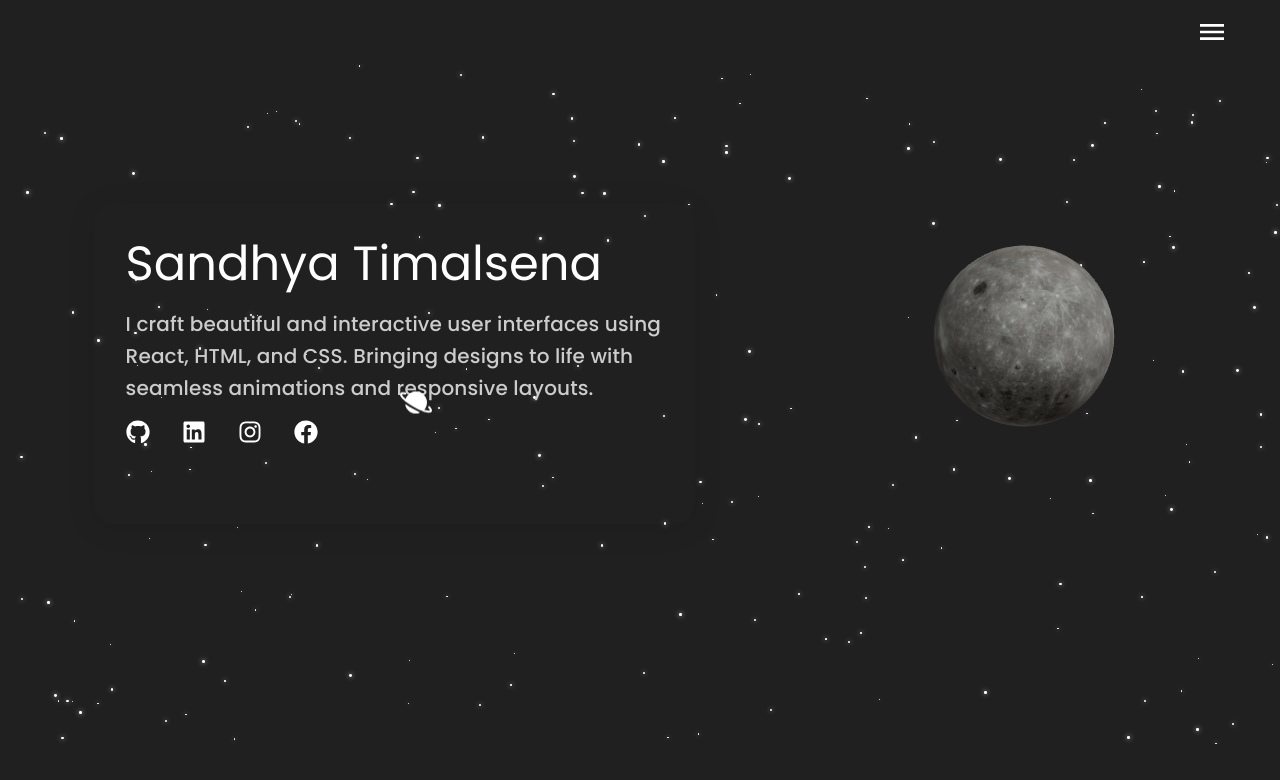
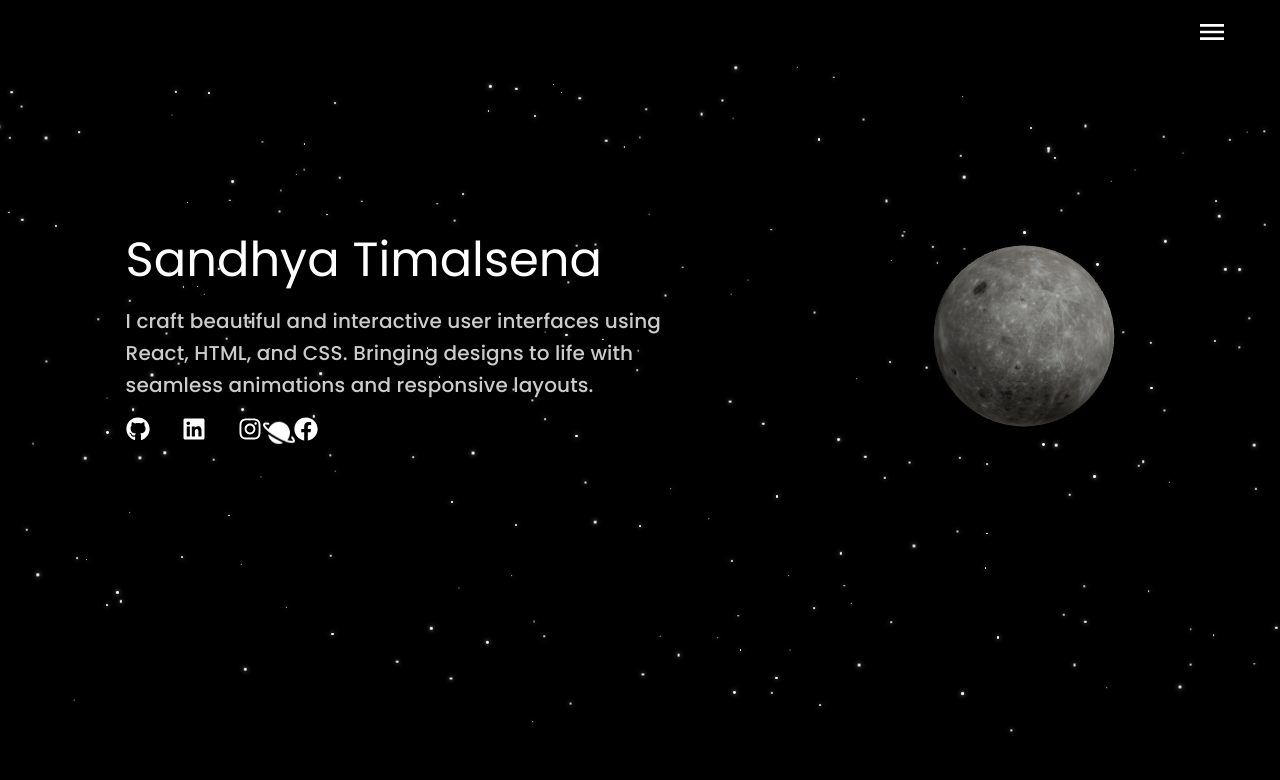
Before and after one commit to sandhya2345/React-Portfolio, a React (Create React App) app: page / in a window 1280 px wide. Shown: the top 780 px of the page. Built offline with nearby package versions, Linux system fonts and the light colour scheme.

Commit message:
Initial commit

```diff
--- a/public/index.html
+++ b/public/index.html
@@ -11,12 +11,12 @@
     />
     <link rel="apple-touch-icon" href="%PUBLIC_URL%/logo192.png" />
     <link href="https://fonts.googleapis.com/css2?family=Poppins:wght@300;400;500;600;700&display=swap" rel="stylesheet">
-    <link
+    <!-- <link
   href="https://cdn.jsdelivr.net/npm/bootstrap@5.3.0-alpha1/dist/css/bootstrap.min.css"
   rel="stylesheet"
   integrity="sha384-GLhlTQ8iRABdZLl6O3oVMWSktQOp6b7In1Zl3/Jr59b6EGGoI1MXJfIj4xS1w5nIl"
   crossorigin="anonymous"
-/>
+/> -->
 
 
     <link rel="manifest" href="%PUBLIC_URL%/manifest.json" />
--- a/src/App.js
+++ b/src/App.js
@@ -6,7 +6,6 @@ import About from './pages/About';
 import Projects from './pages/Projects';
 import Contact from './pages/Contact';
 import './index.css';
-
 
 function App() {
   return (
--- a/src/index.css
+++ b/src/index.css
@@ -15,6 +15,6 @@ html, body {
   padding: 0;
   width: 100%;
   height: 100%;
-  background-color: #202020;
+  background-color:#000;
   overflow-x: hidden;
 }
--- a/src/pages/About.js
+++ b/src/pages/About.js
@@ -108,14 +108,14 @@ const About = () => {
           sx={{
             width: isVisible ? '400px' : '100px',
             height: isVisible ? '70%' : '50px',
-            backgroundColor: '#202020',
+            backgroundColor: '#000',
             borderRadius: '8px',
             display: {xs:'none', md:'flex'},
             alignItems: 'center',
             justifyContent: 'center',
             marginTop: 8,
             boxShadow: '12px 12px  12px #8689cd',
-            animation: `${animatedBox} 1s ease-out forwards`,
+            animation: `${animatedBox} 1.5s ease-out forwards`,
             padding: 2,
             gap: 2,
           }}
@@ -232,7 +232,7 @@ const About = () => {
                   alignItems: 'center',
                   justifyContent: 'center',
                   padding: '16px',
-                  backgroundColor: '#2C2C34',
+                  backgroundColor: '#000',
                   borderRadius: '8px',
                   boxShadow: '0 4px 8px rgba(0, 0, 0, 0.2)',
                   transition: 'transform 0.3s, box-shadow 0.3s',
--- a/src/pages/Contact.js
+++ b/src/pages/Contact.js
@@ -30,7 +30,7 @@ const Contact = () => {
 `;
 
   return (
-    <Container maxWidth="lg"  sx={{ backgroundColor: '#202020', padding: '50px',  }}>
+    <Container maxWidth="lg"  sx={{ backgroundColor: '#000', padding: '50px',  }}>
       <Box sx={{ display: 'flex', flexDirection: { xs: 'column', md: 'row' }, alignItems: 'flex-start', gap: 4, marginBottom: 4, fontFamily:'Poppins',  animation: `${fadeInUp} 1.5s ease-out`,
               animationDelay: isVisible ? '0s' : '0s',
               animationFillMode: 'forwards' }}>
--- a/src/pages/Home.js
+++ b/src/pages/Home.js
@@ -44,12 +44,19 @@ const Home = () => {
       const top = Math.random() * 100;
       const left = Math.random() * 100;
       const size = Math.random() * 2 + 1;
-      stars.push({ top, left, size });
+      const duration = Math.random() * 10 + 20;
+      const delay = Math.random() * 5;
+      stars.push({ top, left, size, duration, delay });
     }
     return stars;
   };
 
-  const stars = createRandomStars(200);
+  const stars = createRandomStars(250);
+
+  const moveStar = keyframes`
+  0% { transform: translateY(0px) translateX(0px); }
+  100% { transform: translateY(-100px) translateX(-100px);
+`;
 
   const saturn = keyframes`
     0% { transform: translateX(0); }
@@ -67,7 +74,7 @@ const Home = () => {
         position: 'relative',
         zIndex: 2,
         height: '85vh',
-        backgroundColor: '#202020',
+        backgroundColor: '#000',
         display: 'flex',
         justifyContent: 'center',
         alignItems: 'center',
@@ -104,6 +111,8 @@ const Home = () => {
           borderRadius: '50%',
           boxShadow: '0 0 5px rgba(255, 255, 255, 0.8)',
           zIndex: 0,
+          animation: `${moveStar} ${star.duration}s linear infinite`,
+          animationDelay: `${star.delay}s`,
         }}
       />
     ))}
@@ -180,7 +189,7 @@ const Home = () => {
             marginTop: '0rem',
             fontSize: '2rem',
             color: '#fff',
-            animation: `${saturn} 20s linear infinite`,
+            animation: `${saturn} 40s linear infinite`,
           }}
         >
           <IoPlanet/>
--- a/src/pages/Projects.js
+++ b/src/pages/Projects.js
@@ -30,7 +30,7 @@ const Projects = () => {
     : projects.filter((project) => project.category === filter);
 
   return (
-    <Container maxWidth={false} disableGutters sx={{ textAlign: 'center', padding: 4, backgroundColor: '#202020' }}>
+    <Container maxWidth={false} disableGutters sx={{ textAlign: 'center', padding: 4, backgroundColor: '#000' }}>
       <Typography variant="h4" component="div" color="#8689cd" gutterBottom>
         Portfolio
       </Typography>
@@ -88,7 +88,7 @@ const Projects = () => {
           >
             <Card sx={{
               width: '100%',
-              backgroundColor: '#1c1c1e',
+              backgroundColor: '#000',
               color: '#fff',
               borderRadius: '10px',
               overflow: 'hidden',
@@ -101,7 +101,7 @@ const Projects = () => {
               <CardMedia
                 component="img"
                 height="250"
-                image={project.image}
+                image={`${process.env.PUBLIC_URL}${project.image}`}
                 alt={project.title}
                 sx={{ objectFit: 'cover', transition: 'transform 0.5s', '&:hover': { transform: 'scale(1.1)' } }}
               />
@@ -109,7 +109,7 @@ const Projects = () => {
                 <Typography gutterBottom variant="h6" component="div" color="#ffffff">
                   {project.title}
                 </Typography>
-                <Accordion sx={{ backgroundColor: '#1c1c1e', boxShadow: 'none', color: '#fff', borderRadius: '0px' }}>
+                <Accordion sx={{ backgroundColor: '#000', boxShadow: 'none', color: '#fff', borderRadius: '0px' }}>
                   <AccordionSummary
                     expandIcon={<ExpandMoreIcon sx={{ color: '#FF3D00' }} />}
                     aria-controls={`panel-content-${index}`}
--- a/src/utils/portfolioData.json
+++ b/src/utils/portfolioData.json
@@ -42,7 +42,7 @@
     "projects": [
       {
         "title": "Pathyakarma",
-        "image": "/assets/PathyakarmaLanding.png",
+        "image": "/assets/PathyakarmaLanding.PNG",
         "description": "The Pathyakrama website, created with Django and Tailwind CSS, serves as an educational platform featuring a college news section and a company section. It offers users up-to-date educational news and insights into key industry players, all within a clean and user-friendly design.",
         "category": "Web Design"
       },
```
Also changed, not shown: package.json (+10 -4 lines), src/pages/Moon.js (line endings or trailing spaces), 2 other files (tests, documents, lock files or other folders). Lines whose indentation alone changed are shown as unchanged.
